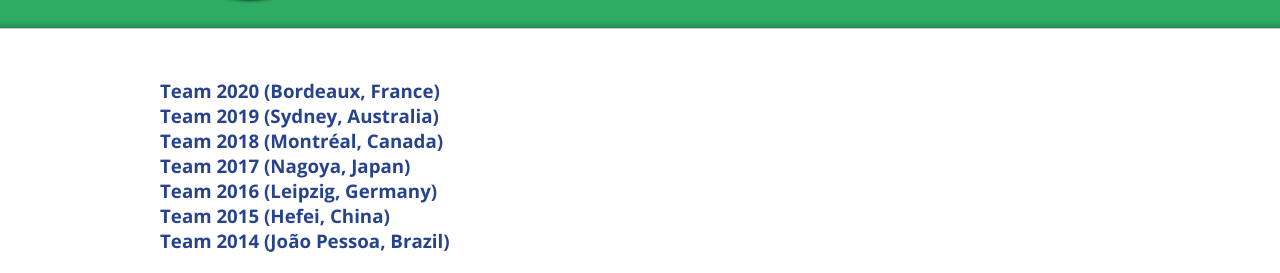
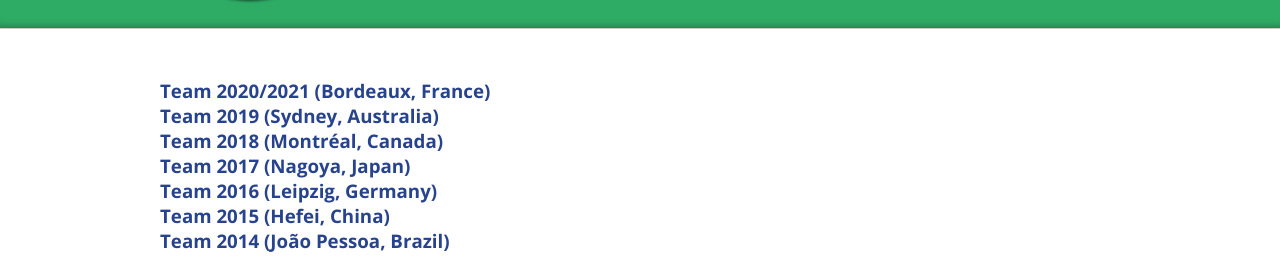
Before and after one commit to HULKs/hulks.github.io, a Jekyll site: the page built from team/team2015.html, in a window 1280 px wide and 1147 px high. Shown: the part 192-465 px from the top of the window. Built offline with Jekyll 4.4.1, drawn with Linux system fonts in a browser that asks for light colours.

Commit message:
Fix bordeaux year in other team pages

```diff
--- a/team/team2014.html
+++ b/team/team2014.html
@@ -10,7 +10,7 @@ title: Team
 <section>
     <div class="container">
       <h3>
-        <a href="{{site.path}}/team/team2020.html">Team 2020 (Bordeaux, France)</a> <br>
+        <a href="{{site.path}}/team/team2020.html">Team 2020/2021 (Bordeaux, France)</a> <br>
         <a href="{{site.path}}/team/team2019.html">Team 2019 (Sydney, Australia)</a> <br>
         <a href="{{site.path}}/team/team2018.html">Team 2018 (Montréal, Canada)</a> <br>
         <a href="{{site.path}}/team/team2017.html">Team 2017 (Nagoya, Japan)</a> <br>
--- a/team/team2015.html
+++ b/team/team2015.html
@@ -10,7 +10,7 @@ title: Team
 <section>
     <div class="container">
       <h3>
-        <a href="{{site.path}}/team/team2020.html">Team 2020 (Bordeaux, France)</a> <br>
+        <a href="{{site.path}}/team/team2020.html">Team 2020/2021 (Bordeaux, France)</a> <br>
         <a href="{{site.path}}/team/team2019.html">Team 2019 (Sydney, Australia)</a> <br>
         <a href="{{site.path}}/team/team2018.html">Team 2018 (Montréal, Canada)</a> <br>
         <a href="{{site.path}}/team/team2017.html">Team 2017 (Nagoya, Japan)</a> <br>
--- a/team/team2016.html
+++ b/team/team2016.html
@@ -10,7 +10,7 @@ title: Team
 <section>
     <div class="container">
       <h3>
-        <a href="{{site.path}}/team/team2020.html">Team 2020 (Bordeaux, France)</a> <br>
+        <a href="{{site.path}}/team/team2020.html">Team 2020/2021 (Bordeaux, France)</a> <br>
         <a href="{{site.path}}/team/team2019.html">Team 2019 (Sydney, Australia)</a> <br>
         <a href="{{site.path}}/team/team2018.html">Team 2018 (Montréal, Canada)</a> <br>
         <a href="{{site.path}}/team/team2017.html">Team 2017 (Nagoya, Japan)</a> <br>
--- a/team/team2017.html
+++ b/team/team2017.html
@@ -10,7 +10,7 @@ title: Team
 <section>
     <div class="container">
       <h3>
-        <a href="{{site.path}}/team/team2020.html">Team 2020 (Bordeaux, France)</a> <br>
+        <a href="{{site.path}}/team/team2020.html">Team 2020/2021 (Bordeaux, France)</a> <br>
         <a href="{{site.path}}/team/team2019.html">Team 2019 (Sydney, Australia)</a> <br>
         <a href="{{site.path}}/team/team2018.html">Team 2018 (Montréal, Canada)</a> <br>
         <a href="{{site.path}}/team/team2017.html">Team 2017 (Nagoya, Japan)</a> <br>
--- a/team/team2018.html
+++ b/team/team2018.html
@@ -10,7 +10,7 @@ title: Team
 <section>
     <div class="container">
       <h3>
-        <a href="{{site.path}}/team/team2020.html">Team 2020 (Bordeaux, France)</a> <br>
+        <a href="{{site.path}}/team/team2020.html">Team 2020/2021 (Bordeaux, France)</a> <br>
         <a href="{{site.path}}/team/team2019.html">Team 2019 (Sydney, Australia)</a> <br>
         <a href="{{site.path}}/team/team2018.html">Team 2018 (Montréal, Canada)</a> <br>
         <a href="{{site.path}}/team/team2017.html">Team 2017 (Nagoya, Japan)</a> <br>
--- a/team/team2019.html
+++ b/team/team2019.html
@@ -10,7 +10,7 @@ title: Team
 <section>
     <div class="container">
       <h3>
-        <a href="{{site.path}}/team/team2020.html">Team 2020 (Bordeaux, France)</a> <br>
+        <a href="{{site.path}}/team/team2020.html">Team 2020/2021 (Bordeaux, France)</a> <br>
         <a href="{{site.path}}/team/team2019.html">Team 2019 (Sydney, Australia)</a> <br>
         <a href="{{site.path}}/team/team2018.html">Team 2018 (Montréal, Canada)</a> <br>
         <a href="{{site.path}}/team/team2017.html">Team 2017 (Nagoya, Japan)</a> <br>
```
